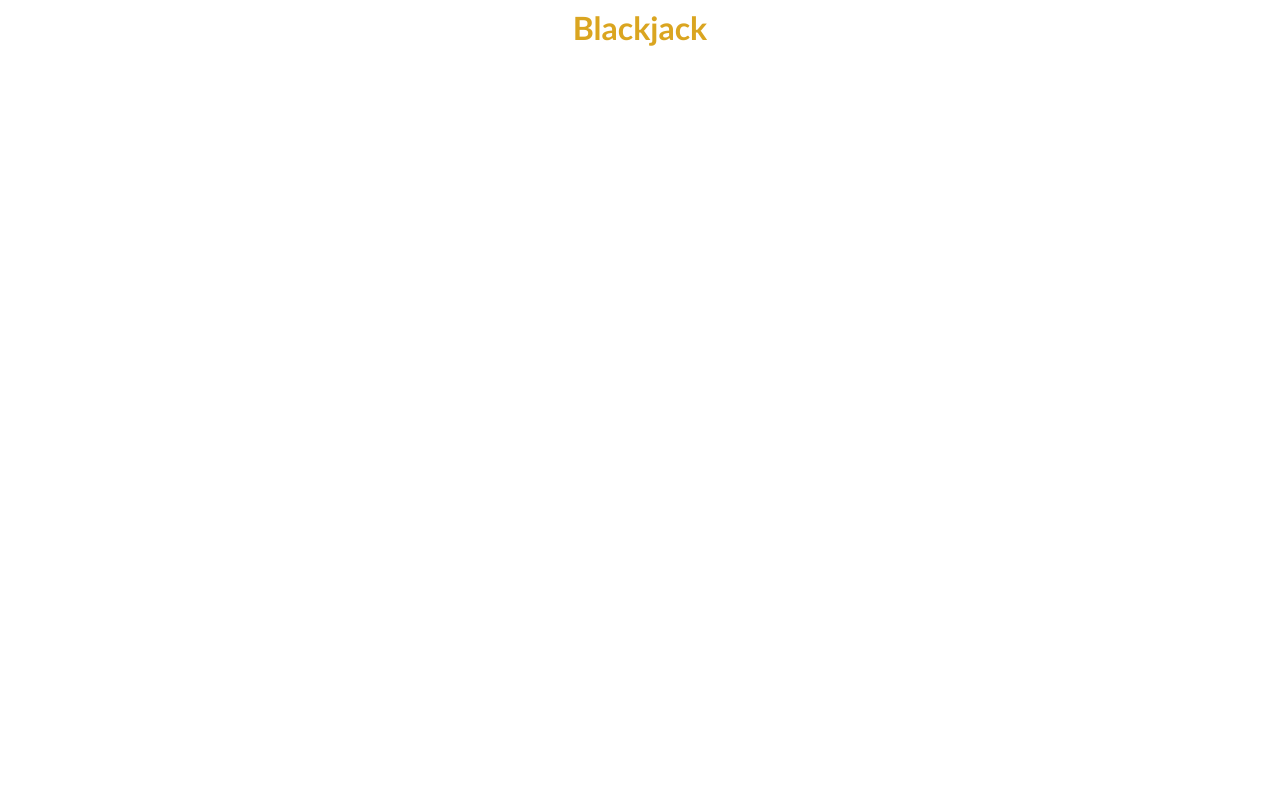
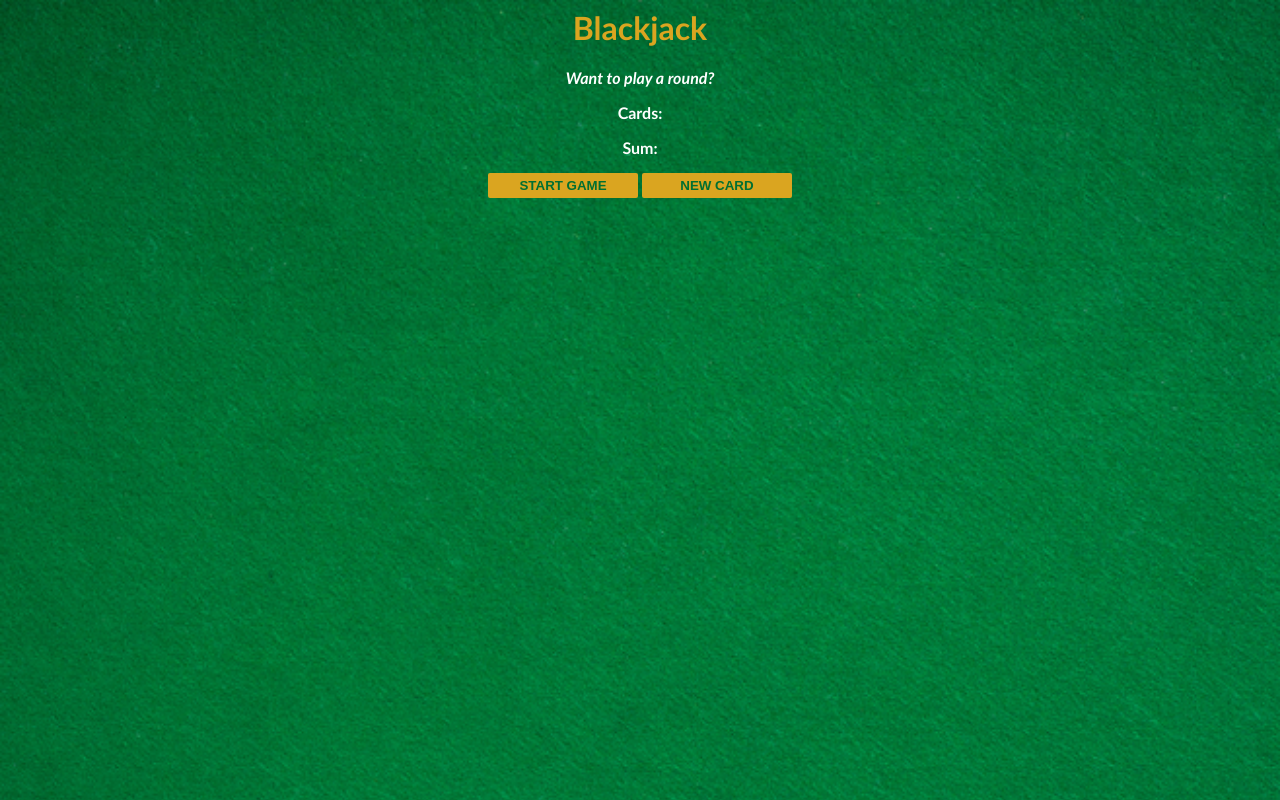
Before and after one commit to nngrz/JavaScript-project-set, a plain HTML site: page blackjack_game/index.html in a window 1280 px wide. Drawn offline with Linux system fonts and the light colour scheme.

Commit message:
add blackjack_game

```diff
--- a/blackjack_game/index.css
+++ b/blackjack_game/index.css
@@ -1,10 +1,10 @@
 body {
-    font-family: 'Trebuchet MS', 'Lucida Sans Unicode', 'Lucida Grande', 'Lucida Sans', Arial, sans-serif;
-    background-image: url("table.png");
+    font-family: 'Trebuchet MS', 'Lucida Sans Unicode', 'Lucida Grande', Arial, sans-serif;
+    background-image: url("images/table.png");
     background-size: cover;
+    font-weight: bold;
+    color: white;
     text-align: center;
-    color: #FFFFFF;
-    font-weight: bold;
 }
 
 h1 {
@@ -14,3 +14,17 @@ h1 {
 #message-el {
     font-style: italic;
 }
+
+/* 3. Make sure that the two buttons have some space between
+each other when they are rendered out vertically */
+button {
+    color: #016f32;
+    width: 150px;
+    background: goldenrod;
+    padding-top: 5px;
+    padding-bottom: 5px;
+    font-weight: bold;
+    border: none;
+    border-radius: 2px;
+    margin-bottom: 5px;
+}
--- a/blackjack_game/index.html
+++ b/blackjack_game/index.html
@@ -1,11 +1,15 @@
 <html>
     <head>
-        <!-- Link to the index.css file
-        E.g. search for "how to link to css from html" -->
-    <link rel="stylesheet" href="index.css">
+        <link rel="stylesheet" href="index.css">
     </head>
     <body>
         <h1>Blackjack</h1>
+        <p id="message-el">Want to play a round?</p>
+        <p id="cards-el">Cards:</p>
+        <p id="sum-el">Sum:</p>
+        <button onclick="startGame()">START GAME</button>
+        <!-- 1. Create a NEW CARD button, make it run newCard() on click -->
+        <button onclick="newCard()">NEW CARD</button>
         <script src="index.js"></script>
     </body>
 </html>
--- a/blackjack_game/index.js
+++ b/blackjack_game/index.js
@@ -9,6 +9,10 @@ let sumEl = document.getElementById("sum-el")
 let cardsEl = document.getElementById("cards-el")
 
 function startGame() {
+    renderGame()
+}
+
+function renderGame() {
     cardsEl.textContent = "Cards: " + firstCard + " " + secondCard
     sumEl.textContent = "Sum: " + sum
     if (sum <= 20) {
@@ -23,7 +27,13 @@ function startGame() {
     messageEl.textContent = message
 }
 
-// 2. Create a function newCard() that logs out "Drawing a new card from the deck!"
+
 function newCard() {
     console.log("Drawing a new card from the deck!")
+    // 1. Create a card variable, and hard code its value to a number (2-11)
+    let card = 3
+    // 2. Add the new card to the sum variable
+    sum += card
+    // 3. Call startGame()
+    renderGame()
 }
```
